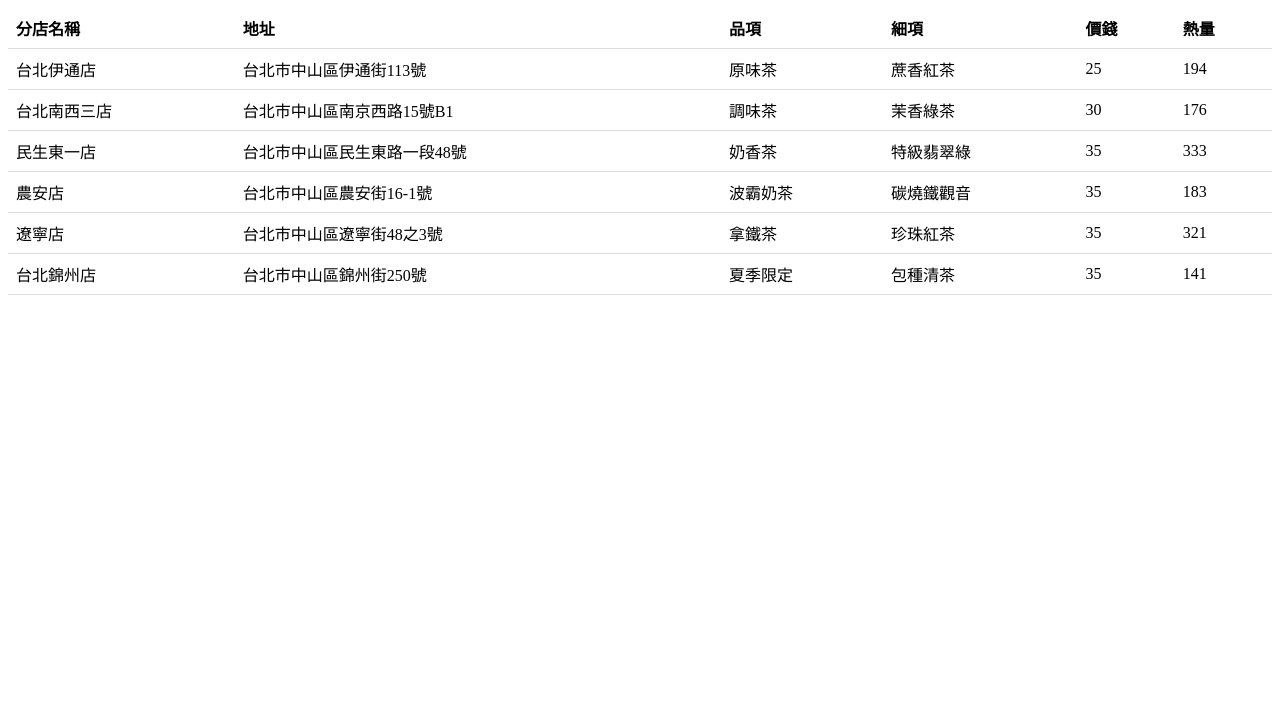
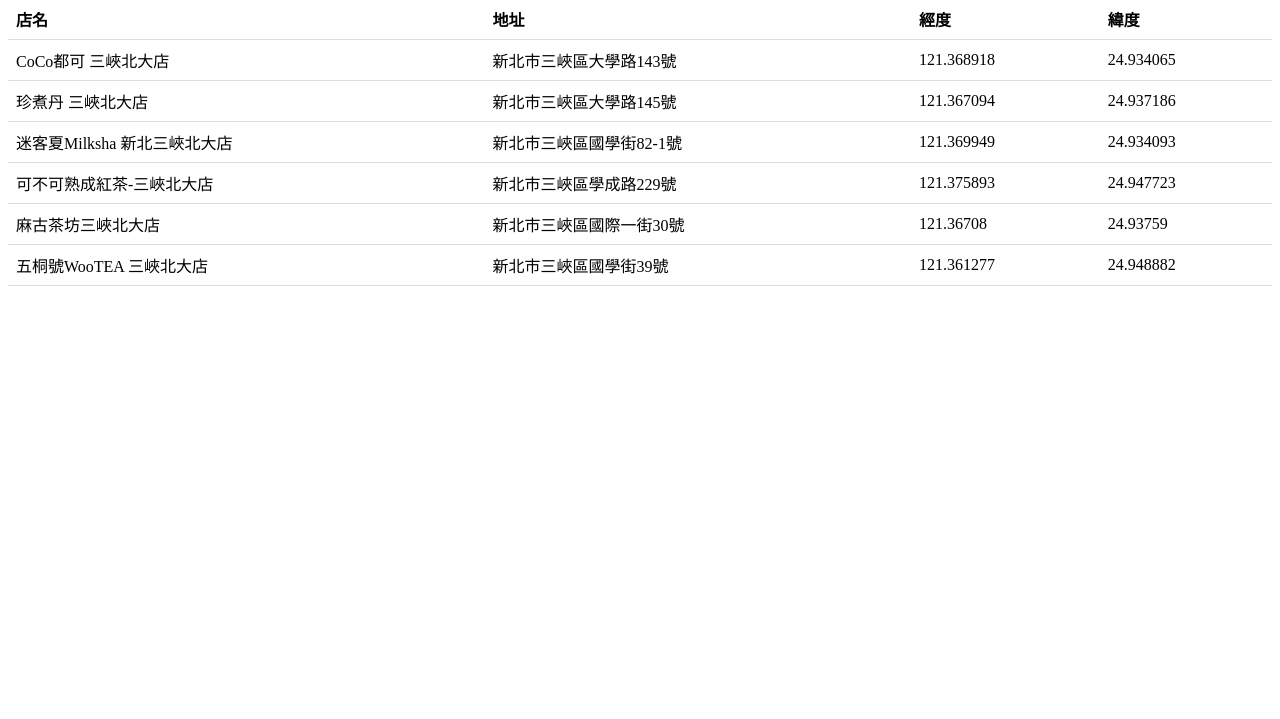
Before and after one commit to jiatongoo/jiatongoo.github.io, a plain HTML site: page test.html in a window 1280 px wide. Shown: the part 81-800 px from the top of the page. Drawn offline with Linux system fonts and the light colour scheme.

Commit message:
Update test.html

```diff
--- a/test.html
+++ b/test.html
@@ -1,7 +1,7 @@
 <!DOCTYPE html>
 <html>
 <head>
-  <title>分店菜單</title>
+  <title>TEST</title>
   <style>
     table {
       border-collapse: collapse;
@@ -15,63 +15,49 @@
   </style>
 </head>
 <body>
-  <h1>分店菜單</h1>
+  <h1>TEST</h1>
   <table>
     <tr>
-      <th>分店名稱</th>
+      <th>店名</th>
       <th>地址</th>
-      <th>品項</th>
-      <th>細項</th>
-      <th>價錢</th>
-      <th>熱量</th>
+      <th>經度</th>
+      <th>緯度</th>
     </tr>
     <tr>
-      <td>台北伊通店</td>
-      <td>台北市中山區伊通街113號</td>
-      <td>原味茶</td>
-      <td>蔗香紅茶</td>
-      <td>25</td>
-      <td>194</td>
+      <td>CoCo都可 三峽北大店</td>
+      <td>新北市三峽區大學路143號</td>
+      <td>121.368918</td>
+      <td>24.934065</td>
     </tr>
     <tr>
-      <td>台北南西三店</td>
-      <td>台北市中山區南京西路15號B1</td>
-      <td>調味茶</td>
-      <td>茉香綠茶</td>
-      <td>30</td>
-      <td>176</td>
+      <td>珍煮丹 三峽北大店</td>
+      <td>新北市三峽區大學路145號</td>
+      <td>121.367094</td>
+      <td>24.937186</td>
     </tr>
     <tr>
-      <td>民生東一店</td>
-      <td>台北市中山區民生東路一段48號</td>
-      <td>奶香茶</td>
-      <td>特級翡翠綠</td>
-      <td>35</td>
-      <td>333</td>
+      <td>迷客夏Milksha 新北三峽北大店</td>
+      <td>新北市三峽區國學街82-1號</td>
+      <td>121.369949</td>
+      <td>24.934093</td>
     </tr>
     <tr>
-      <td>農安店</td>
-      <td>台北市中山區農安街16-1號</td>
-      <td>波霸奶茶</td>
-      <td>碳燒鐵觀音</td>
-      <td>35</td>
-      <td>183</td>
+      <td>可不可熟成紅茶-三峽北大店</td>
+      <td>新北市三峽區學成路229號</td>
+      <td>121.375893</td>
+      <td>24.947723</td>
     </tr>
     <tr>
-      <td>遼寧店</td>
-      <td>台北市中山區遼寧街48之3號</td>
-      <td>拿鐵茶</td>
-      <td>珍珠紅茶</td>
-      <td>35</td>
-      <td>321</td>
+      <td>麻古茶坊三峽北大店</td>
+      <td>新北市三峽區國際一街30號</td>
+      <td>121.36708</td>
+      <td>24.93759</td>
     </tr>
     <tr>
-      <td>台北錦州店</td>
-      <td>台北市中山區錦州街250號</td>
-      <td>夏季限定</td>
-      <td>包種清茶</td>
-      <td>35</td>
-      <td>141</td>
+      <td>五桐號WooTEA 三峽北大店</td>
+      <td>新北市三峽區國學街39號</td>
+      <td>121.361277</td>
+      <td>24.948882</td>
     </tr>
   </table>
 </body>
```
